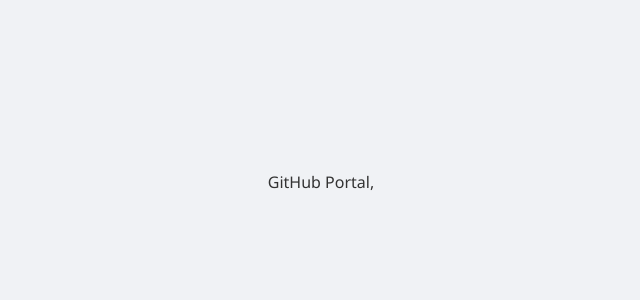
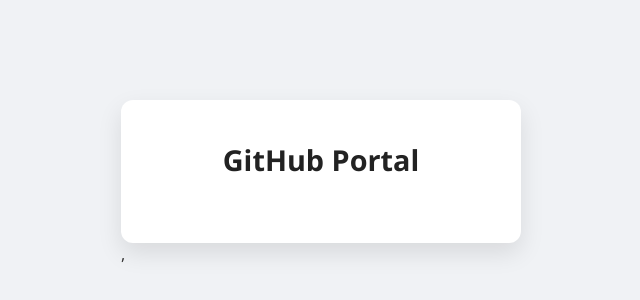
Before and after one commit to JelenaMarjanovic/github-portal, a React (Vite) app: page / in a window 1280 px wide. Shown: the part 218-518 px from the top of the page, without its empty margins (319-959 px from the left). Built offline with nearby package versions, Linux system fonts and the light colour scheme.

Commit message:
Prepare App main container wrapper and add styling

```diff
--- a/src/App.tsx
+++ b/src/App.tsx
@@ -1,5 +1,9 @@
 const App = () => {
-  return <>GitHub Portal</>;
+  return (
+    <div className="container">
+      <h1>GitHub Portal</h1>
+    </div>
+  );
 };
 
 export default App;
--- a/src/index.css
+++ b/src/index.css
@@ -15,3 +15,19 @@
   justify-content: center;
   padding: 2rem;
 }
+
+.container {
+  width: 100%;
+  min-width: 400px;
+  background: #fff;
+  padding: 2.5rem 2rem;
+  border-radius: 12px;
+  box-shadow: 0 10px 25px rgba(0, 0, 0, 0.1);
+  text-align: center;
+}
+
+h1 {
+  font-size: 1.8rem;
+  margin-bottom: 1.5rem;
+  color: #222;
+}
```
